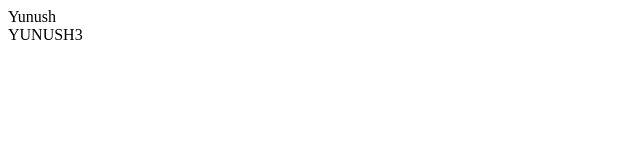
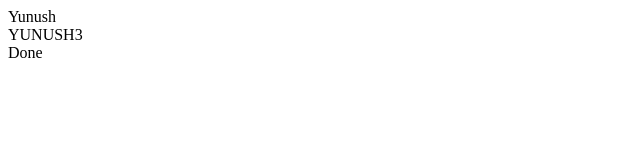
Before and after one commit to Yunush08/Terminal, a plain HTML site: page index.html in a window 1280 px wide. Shown: the full height of the page, 0-640 px from the left. Drawn offline with Linux system fonts and the light colour scheme.

Commit message:
Final change

```diff
--- a/index.html
+++ b/index.html
@@ -1,2 +1,4 @@
 <div>Yunush</div>
 <div>YUNUSH3</div>
+
+<div>Done</div>
```
